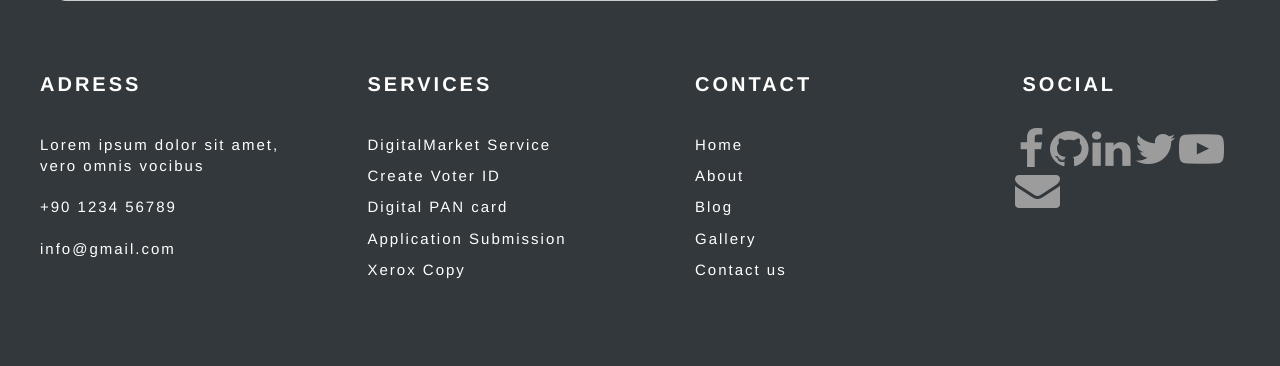
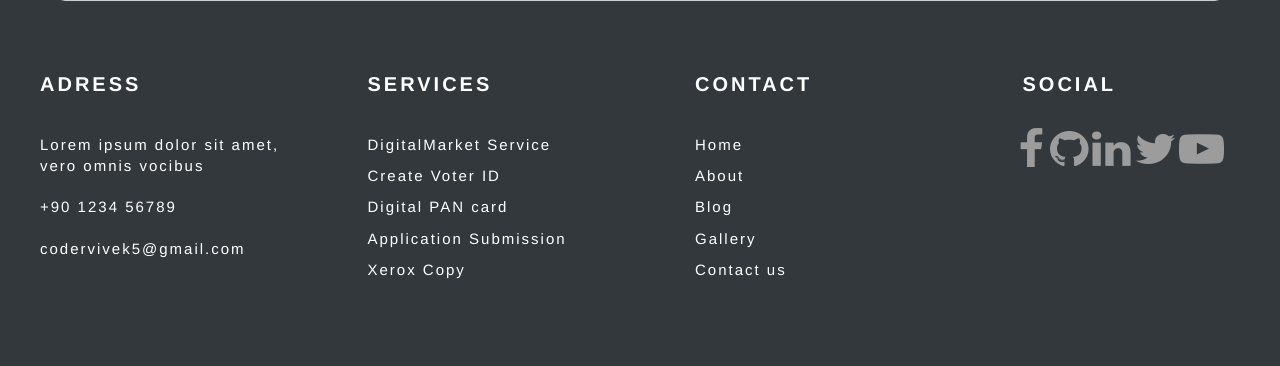
Before and after one commit to codervivek5/Formfil, a Django app: page /contact/ in a window 1280 px wide. Shown: the part 800-1166 px from the top of the page. Run offline with Django 3.2, Linux system fonts and the light colour scheme; parts of the project's set-up code (start-up, migrations or seed data) failed here and were passed over; some libraries are stand-ins or nearby versions; some web fonts are replaced.

Commit message:
commiited

```diff
--- a/Django-FormFil/FormFil/templates/about_us.html
+++ b/Django-FormFil/FormFil/templates/about_us.html
@@ -300,7 +300,7 @@
                 </li>
 
                 <li>
-                  <p>info@gmail.com</p>
+                  <p>codervivek5@gmail.com</p>
                 </li>
            </ul>
       </div>
@@ -375,9 +375,6 @@
            <li>
             <a href="https://www.youtube.com/codervivek" target="_blank"><i style="transform: scale(1.5,1.4);" class="fa  fa-youtube-play fa-2x"></i></a>
           </li>
-          <li>
-            <a href="mailto:codervivek5@gmail.com" target="_blank"><i style="transform: scale(1.5,1.4);" class="fa  fa-envelope fa-2x"></i></a>
-      </li>
          </ul>
     </div>
      </div>
--- a/Django-FormFil/FormFil/templates/contact-us.html
+++ b/Django-FormFil/FormFil/templates/contact-us.html
@@ -117,7 +117,7 @@
                 </li>
 
                 <li>
-                  <p>info@gmail.com</p>
+                  <p>codervivek5@gmail.com</p>
                 </li>
            </ul>
       </div>
@@ -192,9 +192,6 @@
        <li>
         <a href="https://www.youtube.com/codervivek" target="_blank"><i style="transform: scale(1.5,1.4);" class="fa  fa-youtube-play fa-2x"></i></a>
       </li>
-      <li>
-        <a href="mailto:codervivek5@gmail.com" target="_blank"><i style="transform: scale(1.5,1.4);" class="fa  fa-envelope fa-2x"></i></a>
-  </li>
          </ul>
     </div>
      </div>
--- a/pages/about_us.html
+++ b/pages/about_us.html
@@ -166,9 +166,6 @@
                     <li>
                          <a href="https://www.youtube.com/codervivek" target="_blank"><i style="transform: scale(1.5,1.4);" class="fa  fa-youtube-play fa-2x"></i></a>
                    </li>
-                   <li>
-                    <a href="mailto:codervivek5@gmail.com" target="_blank"><i style="transform: scale(1.5,1.4);" class="fa  fa-envelope fa-2x"></i></a>
-              </li>
                    </div>
                   </ul>
             </div>
--- a/pages/contact-us.html
+++ b/pages/contact-us.html
@@ -120,7 +120,7 @@
                 </li>
 
                 <li>
-                  <p>info@gmail.com</p>
+                  <p>codervivek5@gmail.com</p>
                 </li>
            </ul>
       </div>
@@ -195,9 +195,6 @@
        <li>
         <a href="https://www.youtube.com/codervivek" target="_blank"><i style="transform: scale(1.5,1.4);" class="fa  fa-youtube-play fa-2x"></i></a>
       </li>
-      <li>
-        <a href="mailto:codervivek5@gmail.com" target="_blank"><i style="transform: scale(1.5,1.4);" class="fa  fa-envelope fa-2x"></i></a>
-  </li>
       </div>
          </ul>
     </div>
--- a/pages/testimonial.html
+++ b/pages/testimonial.html
@@ -321,9 +321,6 @@
                     <li>
                          <a href="https://www.youtube.com/codervivek" target="_blank"><i style="transform: scale(1.5,1.4);" class="fa  fa-youtube-play fa-2x"></i></a>
                    </li>
-                   <li>
-                         <a href="mailto:codervivek5@gmail.com" target="_blank"><i style="transform: scale(1.5,1.4);" class="fa  fa-envelope fa-2x"></i></a>
-                   </li>
                   </ul>
             </div>
        </div>
```
Also changed, not shown: Django-FormFil/FormFil/templates/index.html (+1 -9 lines), pages/home.html (+1 -9 lines).
